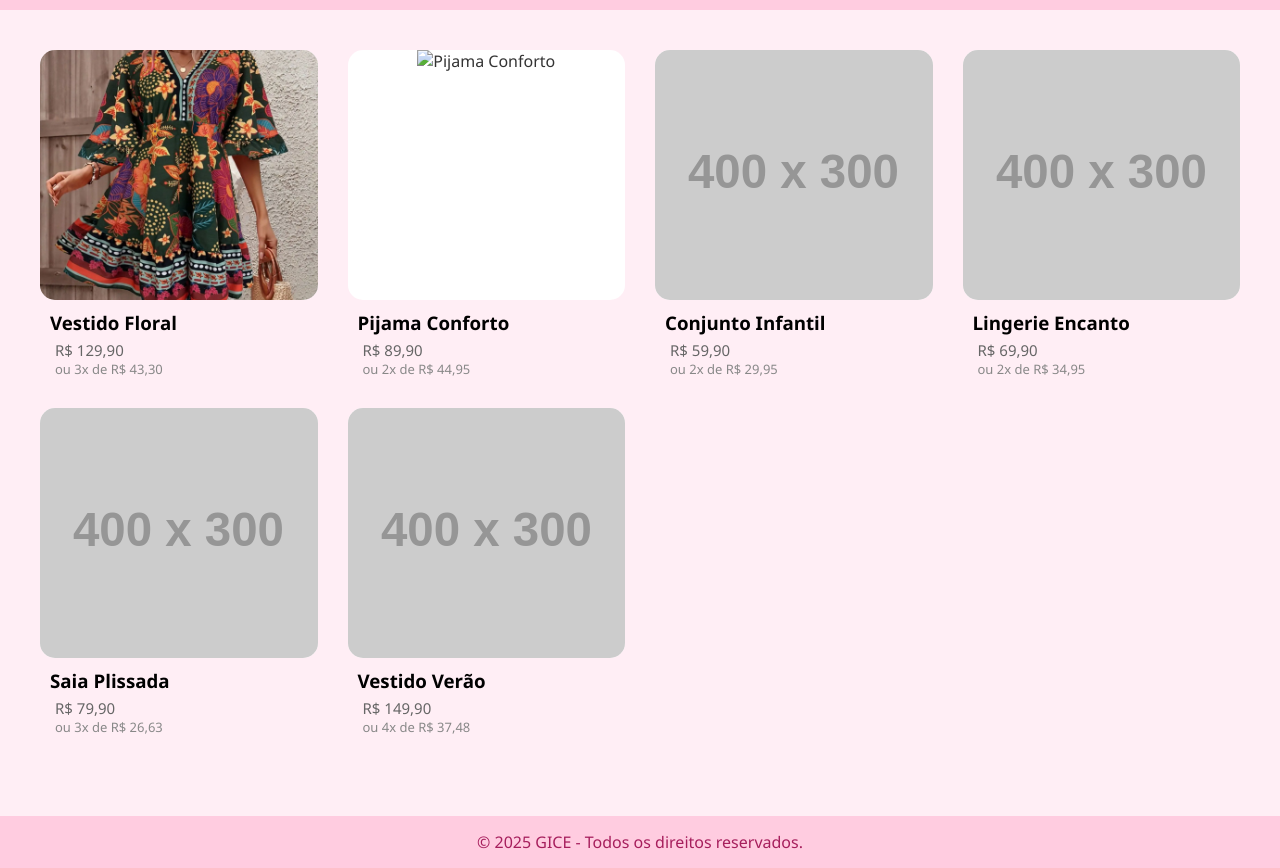
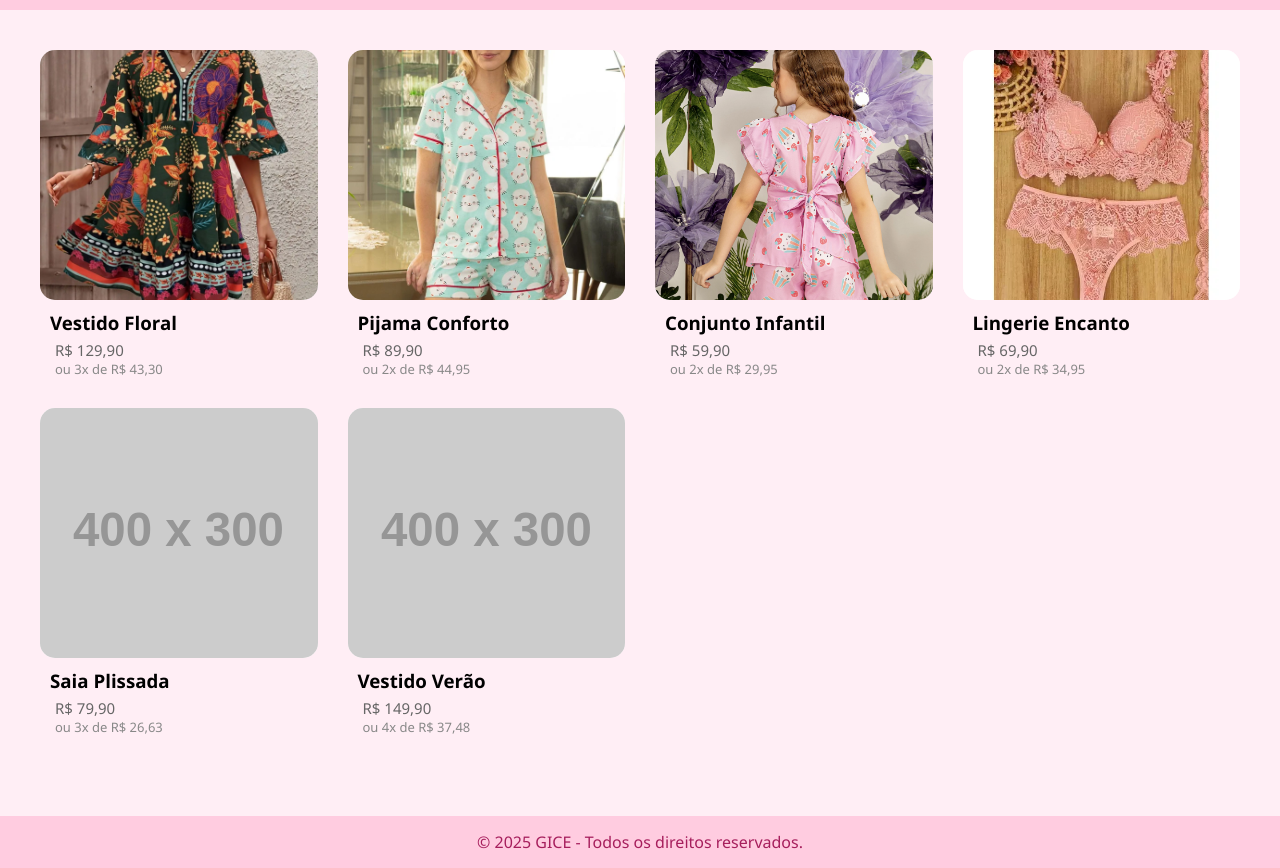
Before and after one commit to tusabene/landing-gice, a plain HTML site: page landing-gice-main/tela inicial/telainicial.html in a window 1280 px wide. Shown: the part 54-922 px from the top of the page. Drawn offline with Linux system fonts and the light colour scheme; placeholder pictures from the web are drawn by us.

Commit message:
imagens alteradas(ainda falta

```diff
--- a/landing-gice-main/tela inicial/telainicial.html
+++ b/landing-gice-main/tela inicial/telainicial.html
@@ -57,7 +57,7 @@
 
     <div class="product">
       <div class="card">
-        <img src="../img/Sc2b1c67033dd48a6bf54a566da1923cfT.webp" alt="Pijama Conforto">
+        <img src="../img/pijama-americano-algodao-filete-gatinhos-verde_750518_600_1.jpg" alt="Pijama Conforto">
       </div>
       <div class="info">
         <h3>Pijama Conforto</h3>
@@ -68,7 +68,7 @@
 
     <div class="product">
       <div class="card">
-        <img src="https://via.placeholder.com/400x300.png?text=Conjunto+Infantil" alt="Conjunto Infantil">
+        <img src="../img/img_9362-dq52mp2qy2.jpg" alt="Conjunto Infantil">
       </div>
       <div class="info">
         <h3>Conjunto Infantil</h3>
@@ -79,7 +79,7 @@
 
     <div class="product">
       <div class="card">
-        <img src="https://via.placeholder.com/400x300.png?text=Lingerie+Feminina" alt="Lingerie">
+        <img src="../img/180_conjunto_lingerie_plus_size_com_guipir_2484_58504_1_7d906a6b70861cbb35b35998a749adb9.jpg" alt="Lingerie">
       </div>
       <div class="info">
         <h3>Lingerie Encanto</h3>
```
Also changed, not shown: landing-gice-main/tela inicial/telainicial.css (+7 -7 lines), landing-gice-main/img/180_conjunto_lingerie_plus_size_com_guipir_2484_58504_1_7d906a6b70861cbb35b35998a749adb9.jpg (added), landing-gice-main/img/img_9362-dq52mp2qy2.jpg (added), landing-gice-main/img/pijama-americano-algodao-filete-gatinhos-verde_750518_600_1.jpg (added).
